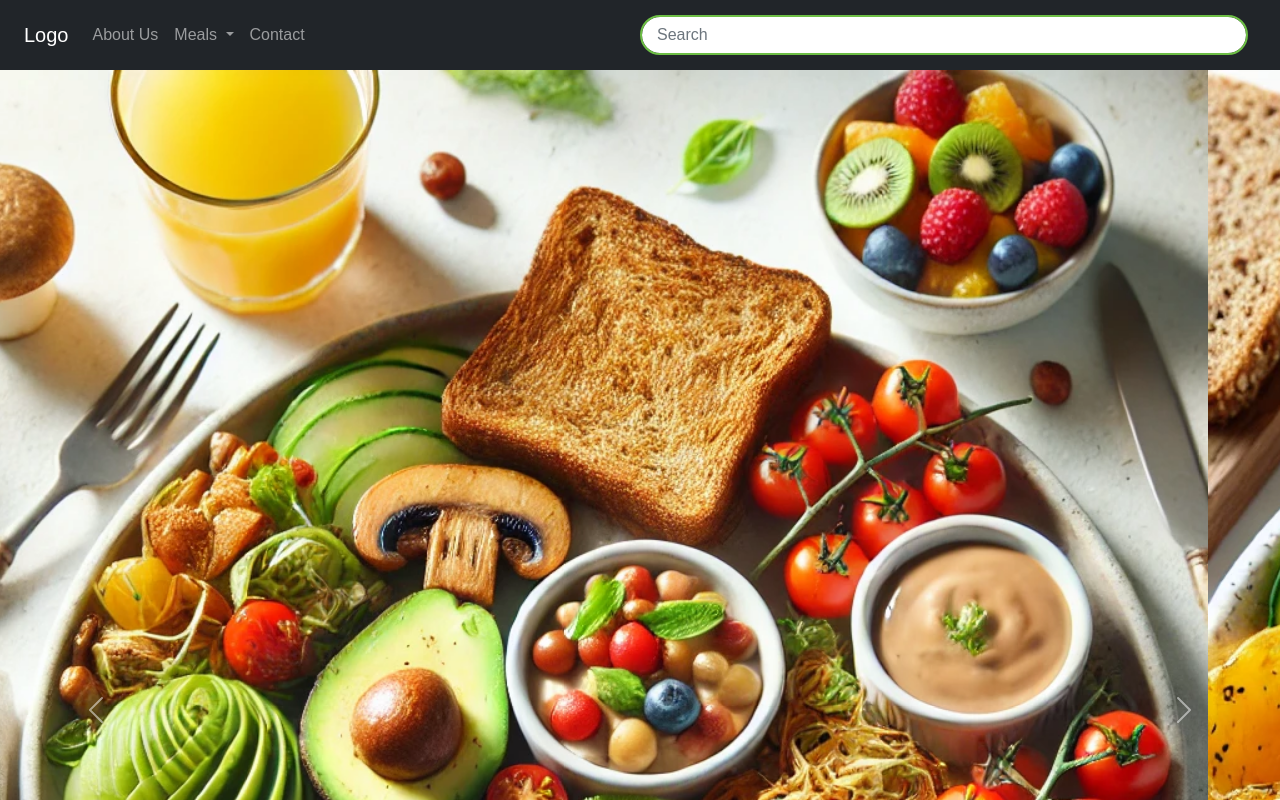
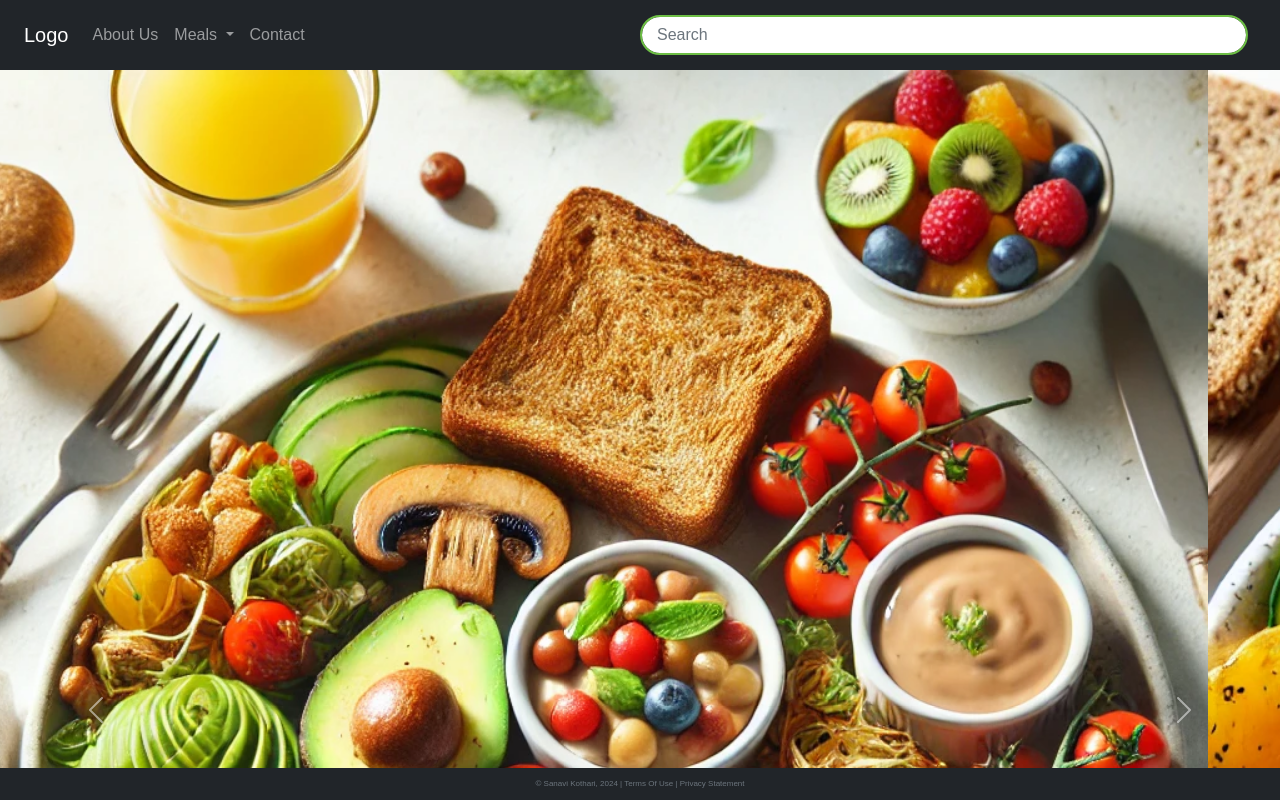
Before and after one commit to sk3773/Vegan-Diaries, a plain HTML site: page index.html in a window 1280 px wide. Shown: the top 800 px of the page. Drawn offline with nearby package versions, Linux system fonts and the light colour scheme; files that its build step writes are made by us from their sources.

Commit message:
homepage.css

```diff
--- a/styles/homepage.css
+++ b/styles/homepage.css
@@ -26,17 +26,17 @@ body {
     padding: 15px;
     margin-bottom: 20px;
 }
-
 .footer {
-    text-align: center;
+    position: fixed;
     left: 0;
     bottom: 0;
     width: 100%;
-    padding: 15px;
-    margin-top: 40px;
-    border-top: 2px solid #6DBE45;
-    font-size: 14px;
+    color: white;
+    text-align: center;
+    padding: 10px;
+    font-size: 0.5rem;
 }
+
 
 
 
```
